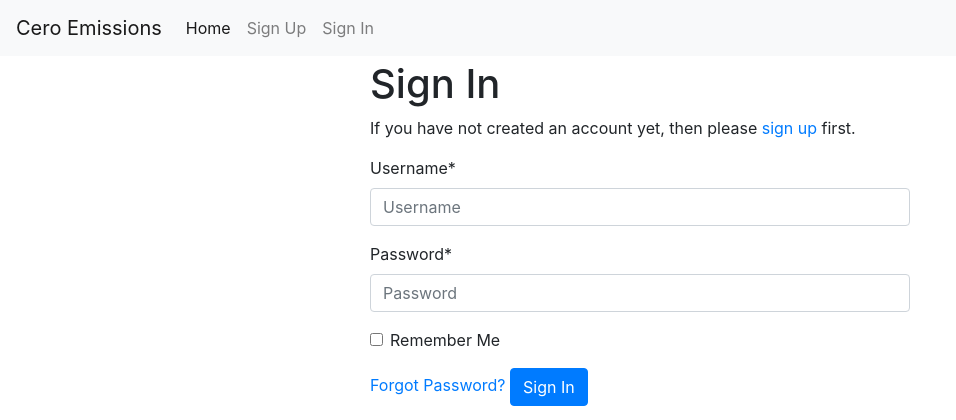
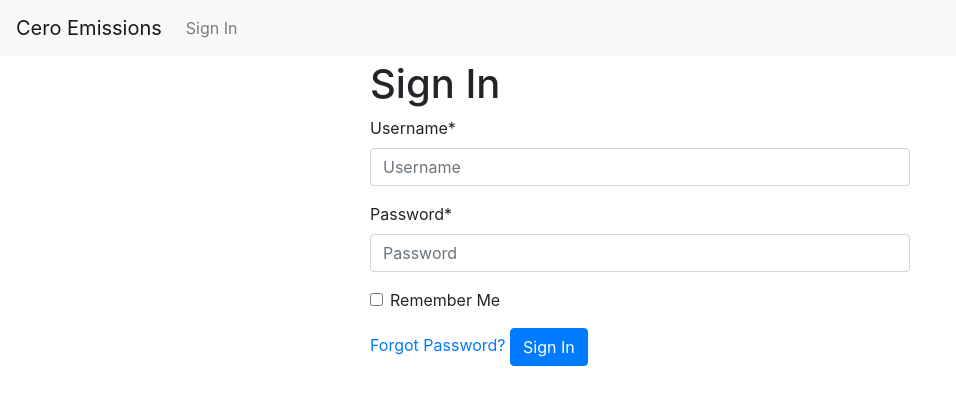
Before and after one commit to mkrueger12/cero_v2, a Django app: page /accounts/login/ in a window 1280 px wide. Shown: the top 420 px of the page, without its empty margins (0-956 px from the left). Run offline with Django 3.2, Linux system fonts and the light colour scheme; some libraries are stand-ins or nearby versions.

Commit message:
feat: get signin page set up

```diff
--- a/cero_v2/cero_v2/templates/account/login.html
+++ b/cero_v2/cero_v2/templates/account/login.html
@@ -29,9 +29,11 @@ for a {{ site_name }} account and sign in below:{% endblocktranslate %}</p>
 
 {% include "socialaccount/snippets/login_extra.html" %}
 
+
 {% else %}
+<!--
 <p>{% blocktranslate %}If you have not created an account yet, then please
-<a href="{{ signup_url }}">sign up</a> first.{% endblocktranslate %}</p>
+<a href="{{ signup_url }}">sign up</a> first.{% endblocktranslate %}</p>-->
 {% endif %}
 
 <form class="login" method="POST" action="{% url 'account_login' %}">
--- a/cero_v2/cero_v2/templates/base.html
+++ b/cero_v2/cero_v2/templates/base.html
@@ -52,9 +52,6 @@
 
         <div class="collapse navbar-collapse" id="navbarSupportedContent">
           <ul class="navbar-nav mr-auto">
-            <li class="nav-item active">
-              <a class="nav-link" href="{% url 'home' %}">Home <span class="sr-only">(current)</span></a>
-            </li>
             {% if request.user.is_authenticated %}
               <li class="nav-item">
                 {# URL provided by django-allauth/account/urls.py #}
@@ -65,10 +62,10 @@
                 <a class="nav-link" href="{% url 'account_logout' %}">{% translate "Sign Out" %}</a>
               </li>
             {% else %}
-              <li class="nav-item">
+              <!-- <li class="nav-item">
                 {# URL provided by django-allauth/account/urls.py #}
                 <a id="sign-up-link" class="nav-link" href="{% url 'account_signup' %}">{% translate "Sign Up" %}</a>
-              </li>
+              </li> -->
               <li class="nav-item">
                 {# URL provided by django-allauth/account/urls.py #}
                 <a id="log-in-link" class="nav-link" href="{% url 'account_login' %}">{% translate "Sign In" %}</a>
@@ -89,7 +86,6 @@
       {% endif %}
 
       {% block content %}
-        <p>Use this document as a way to quick start any new project.</p>
       {% endblock content %}
 
     </div> <!-- /container -->
```
